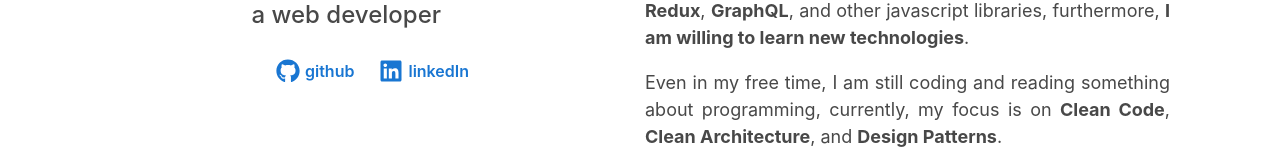
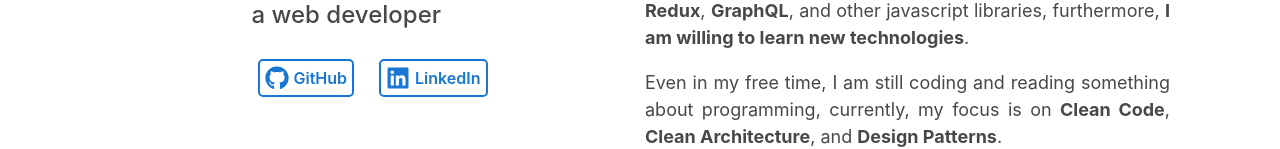
Before and after one commit to HigorMenezes/portfolio.higormenezes.com, a Next.js app: page / in a window 1280 px wide. Shown: the part 158-307 px from the top of the page. Built offline with nearby package versions, Linux system fonts and the light colour scheme; no server answers.

Commit message:
anchol style

```diff
--- a/src/components/Introduction/Introduction.tsx
+++ b/src/components/Introduction/Introduction.tsx
@@ -20,7 +20,7 @@ function Introduction(): JSX.Element {
             rel="noopener noreferrer"
           >
             <FaGithub size={24} />
-            <span>github</span>
+            <span>GitHub</span>
           </a>
           <a
             className={styles.contactAnchor}
@@ -29,7 +29,7 @@ function Introduction(): JSX.Element {
             rel="noopener noreferrer"
           >
             <FaLinkedin size={24} />
-            <span>linkedIn</span>
+            <span>LinkedIn</span>
           </a>
         </div>
       </div>
--- a/src/components/Introduction/styles.module.scss
+++ b/src/components/Introduction/styles.module.scss
@@ -33,14 +33,21 @@
 
 .contactAnchor {
   width: fit-content;
-  color: var(--primary-color);
 
   margin: 5px;
+  padding: 5px;
   font-size: 16px;
   font-weight: 600;
+  color: var(--primary-color);
 
   display: flex;
   align-items: center;
+
+  border: var(--primary-color) solid 2px;
+  border-radius: 5px;
+
+  transition: color var(--transition-time),
+    background-color var(--transition-time);
 
   & > *:not(:last-child) {
     margin-right: 5px;
@@ -49,7 +56,8 @@
   &:hover,
   &:active,
   &:focus {
-    text-decoration: underline;
+    background-color: var(--primary-color);
+    color: var(--primary-color-contrast);
   }
 
   &:focus {
--- a/src/styles/globals.scss
+++ b/src/styles/globals.scss
@@ -1,5 +1,6 @@
 :root {
   --primary-color: #1976d2;
+  --primary-color-contrast: #ffffff;
 
   --text-color: #212121;
   --sub-text-color: #484848;
```
